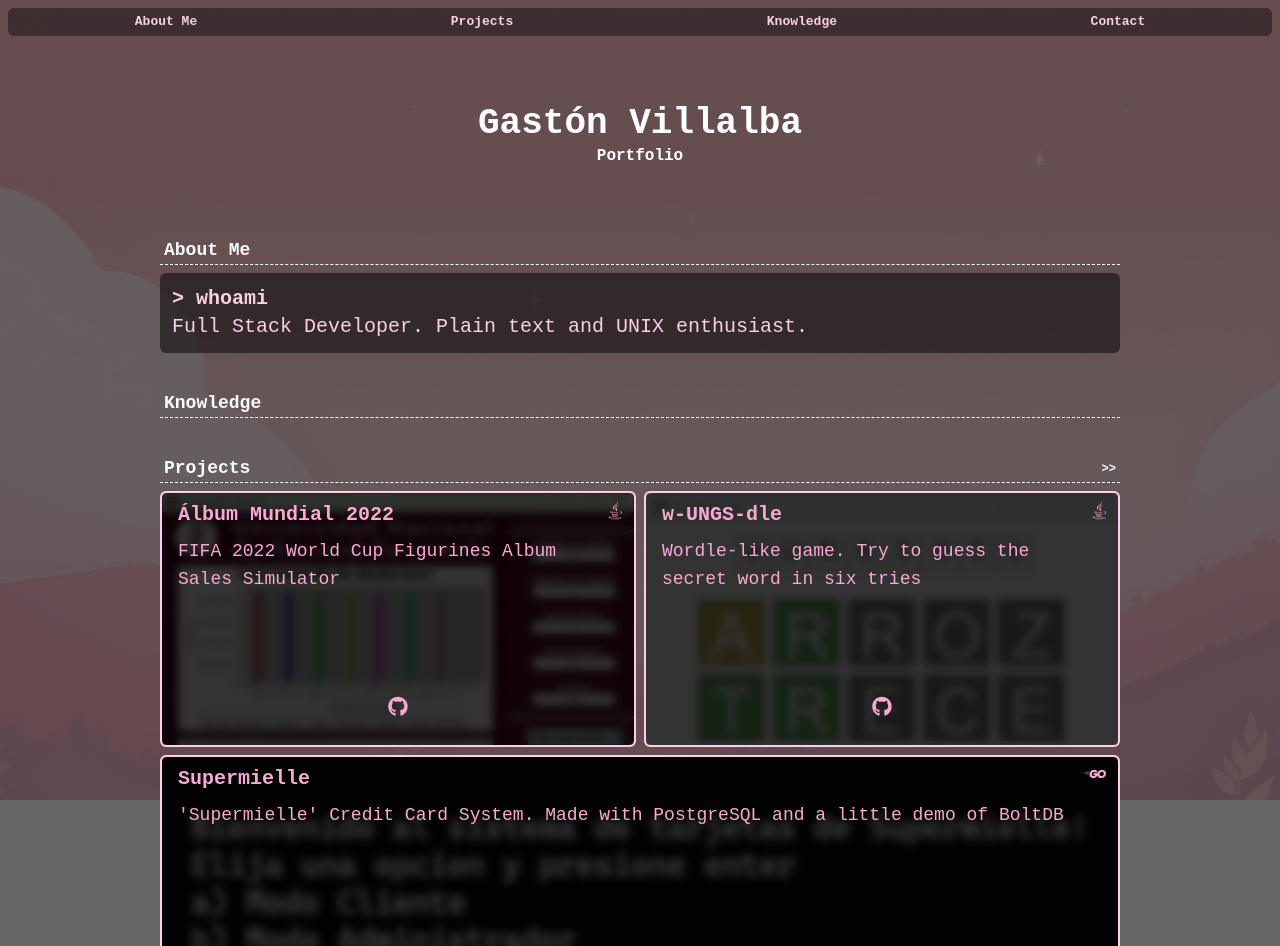
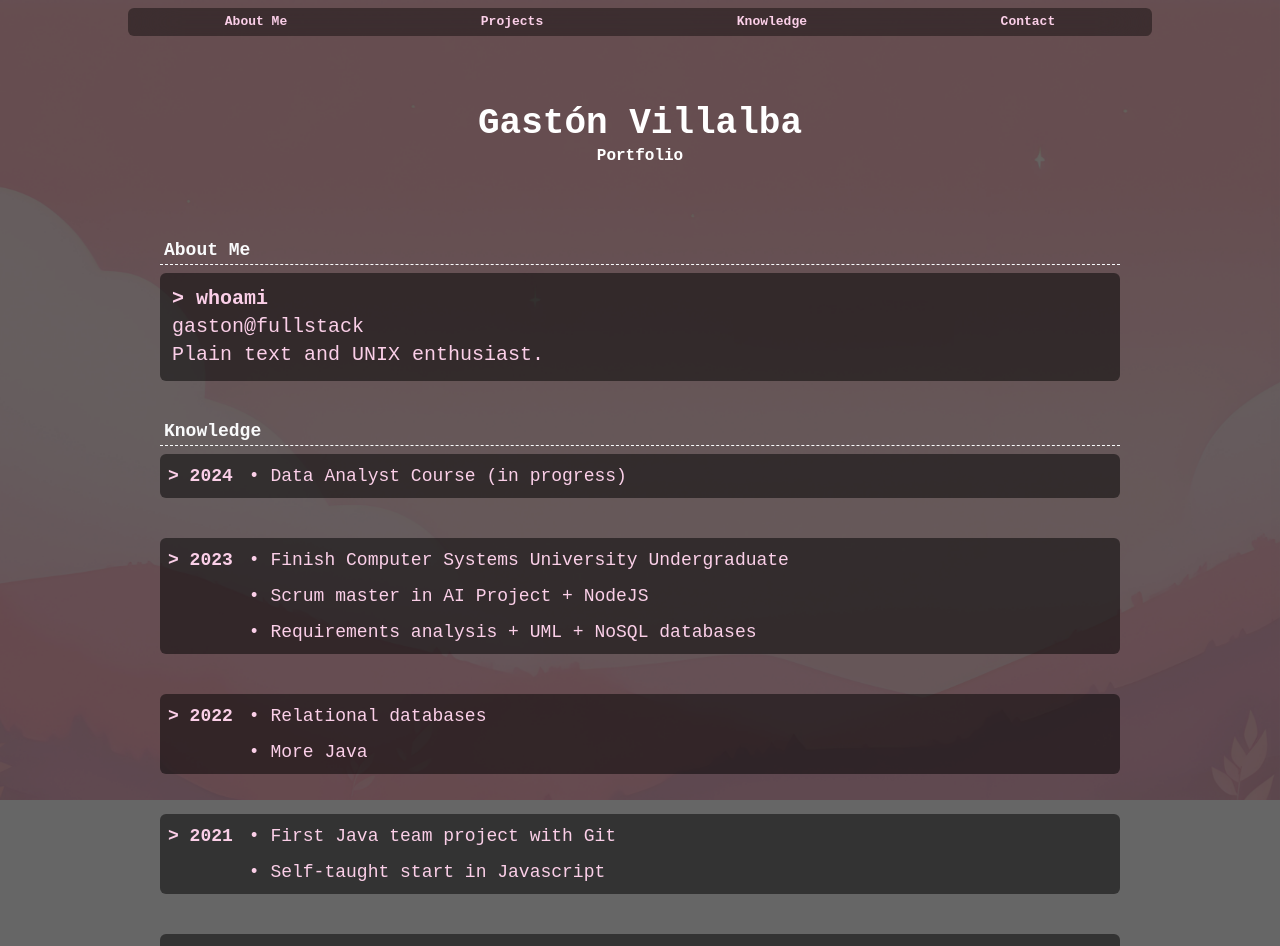
Before and after one commit to gceart/portfolio, a Preact app: page / in a window 1280 px wide. Shown: the top 946 px of the page. Built offline with nearby package versions, Linux system fonts and the light colour scheme.

Commit message:
ADD Knowledge component

```diff
--- a/data/info.js
+++ b/data/info.js
@@ -1,3 +1,3 @@
 export const info = {
-  title: 'Full Stack Developer. Plain text and UNIX enthusiast.'
+  title: 'gaston@fullstack\nPlain text and UNIX enthusiast.'
 }
--- a/src/app.jsx
+++ b/src/app.jsx
@@ -2,17 +2,18 @@
 import Nav from './components/Nav/Nav'
 import Section from './components/Section'
 import About from './components/About/About'
+import Knowledge from './components/Knowledge/Knowledge'
 import Projects from './components/Projects/Projects'
 import bg from './assets/bg.jpg'
 
 export function App () {
   return (
-    <main className='flex flex-col min-w-dvw min-h-screen bg-black bg-opacity-60 py-[8px]'>
-      <Nav />
-      <div className='flex flex-col w-3/4 gap-5 self-center'>
+    <main className='flex flex-col min-w-screen min-h-screen bg-black bg-opacity-60 py-[8px]'>
+      <div className='flex flex-col w-3/4 gap-5 self-center max-w-5xl'>
+        <Nav />
         <h1 className='text-4xl mt-24 mb-10 flex flex-col items-center font-semibold text-white'>Gastón Villalba<span className='text-base'>Portfolio</span></h1>
         <About />
-        <Section title='Knowledge' />
+        <Knowledge />
         <Projects />
         <Section title='Contact' />
       </div>
--- /dev/null
+++ b/src/components/Knowledge/Knowledge.jsx
@@ -0,0 +1,52 @@
+import Section from '../Section'
+
+export default function Knowledge () {
+  const content = (
+    <span className='flex flex-col gap-10 text-lg text-wrap text-pink-200'>
+      <span className='flex bg-black bg-opacity-50 p-2 rounded-md'>
+        <b className='mr-4 min-w-fit'>{'> 2024'}</b>
+        <ul className='flex flex-col gap-2'>
+          <li>• Data Analyst Course (in progress)</li>
+        </ul>
+      </span>
+
+      <span className='flex bg-black bg-opacity-50 p-2 rounded-md'>
+        <b className='mr-4 min-w-fit'>{'> 2023'}</b>
+        <ul className='flex flex-col gap-2'>
+          <li>• Finish Computer Systems University Undergraduate</li>
+          <li>• Scrum master in AI Project + NodeJS</li>
+          <li>• Requirements analysis + UML + NoSQL databases</li>
+        </ul>
+      </span>
+
+      <span className='flex bg-black bg-opacity-50 p-2 rounded-md'>
+        <b className='mr-4 min-w-fit'>{'> 2022'}</b>
+        <ul className='flex flex-col gap-2'>
+          <li className=''>• Relational databases</li>
+          <li className=''>• More Java</li>
+        </ul>
+      </span>
+
+      <span className='flex bg-black bg-opacity-50 p-2 rounded-md'>
+        <b className='mr-4 min-w-fit'>{'> 2021'}</b>
+        <ul className='flex flex-col gap-2'>
+          <li className=''>• First Java team project with Git</li>
+          <li className=''>• Self-taught start in Javascript</li>
+        </ul>
+      </span>
+
+      <span className='flex bg-black bg-opacity-50 p-2 rounded-md'>
+        <b className='mr-4 min-w-fit'>{'> 2020'}</b>
+        <ul className='flex flex-col gap-2'>
+          <li className=''>• First Python team project</li>
+
+          <li className=''>• Begin Computer Systems University Undergraduate</li>
+        </ul>
+      </span>
+    </span>
+  )
+
+  return (
+    <Section title='Knowledge' content={content} />
+  )
+}
--- a/src/components/Nav/Nav.jsx
+++ b/src/components/Nav/Nav.jsx
@@ -1,6 +1,6 @@
 export default function Nav () {
   return (
-    <header className='fixed w-[calc(100%-16px)] min-w-fit text-nowrap p-1 gap-2 self-center flex justify-around backdrop-blur-xl bg-black text-pink-200 bg-opacity-40 rounded-md z-50'>
+    <header className='fixed w-full max-w-5xl text-nowrap p-1 gap-2 self-center flex justify-around backdrop-blur-xl bg-black text-pink-200 bg-opacity-40 rounded-md z-50'>
       <a href='#About Me' className='cursor-pointer hover:brightness-125 transition-all font-semibold'>About Me</a>
       <a href='#Projects' className='cursor-pointer hover:brightness-125 transition-all font-semibold'>Projects</a>
       <a href='#Knowledge' className='cursor-pointer hover:brightness-125 transition-all font-semibold'>Knowledge</a>
--- a/src/components/Note.jsx
+++ b/src/components/Note.jsx
@@ -1,10 +1,13 @@
 export default function Note (props) {
   const { command, text } = props
+  const me = text.split('\n')[0]
+  const info = text.split('\n')[1]
 
   return (
     <article className='w-full text-xl text-pink-200 rounded-md p-3 bg-black bg-opacity-50'>
       <strong>{`> ${command}`}</strong>
-      <p>{text}</p>
+      <p>{me}</p>
+      <p>{info}</p>
     </article>
   )
 }
```
